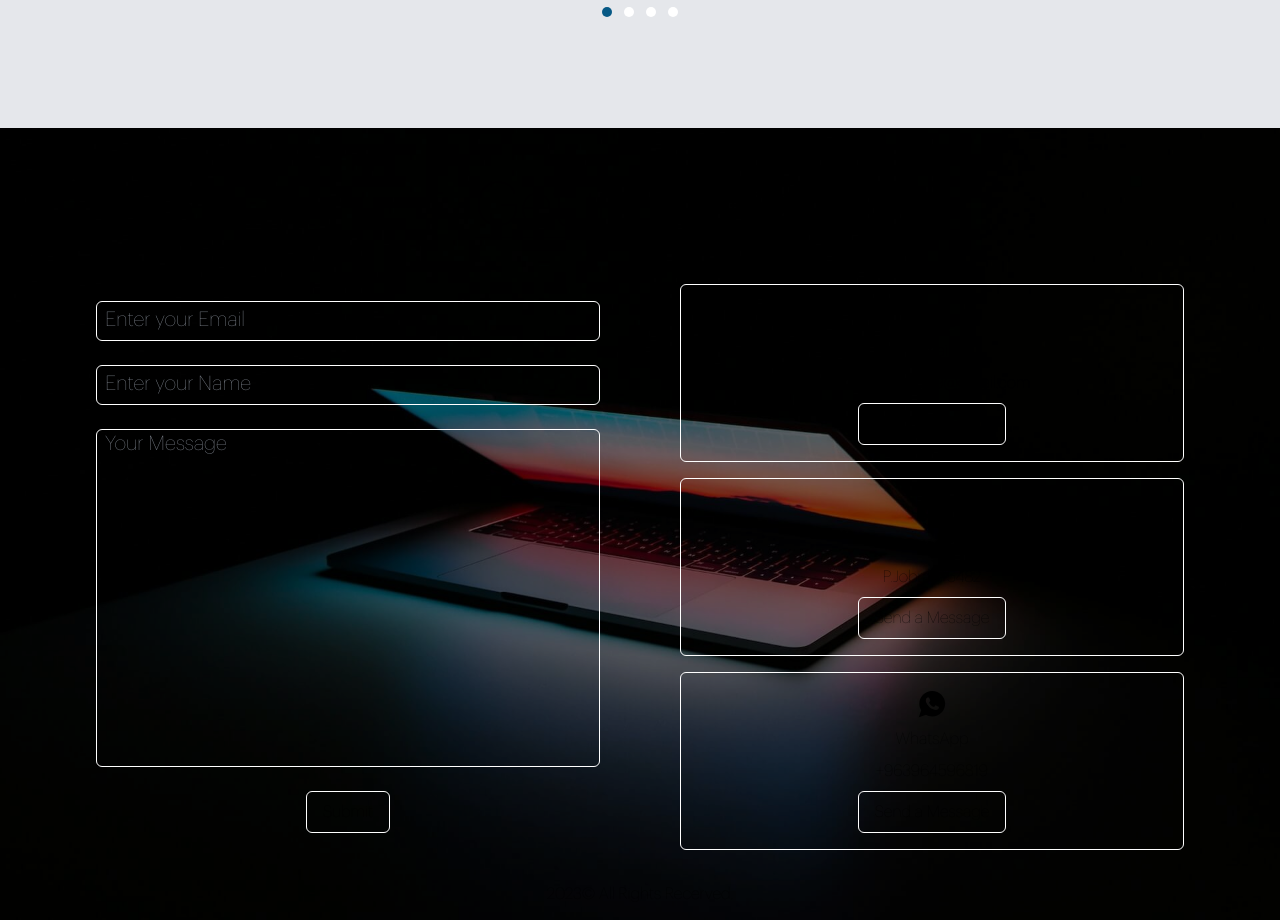
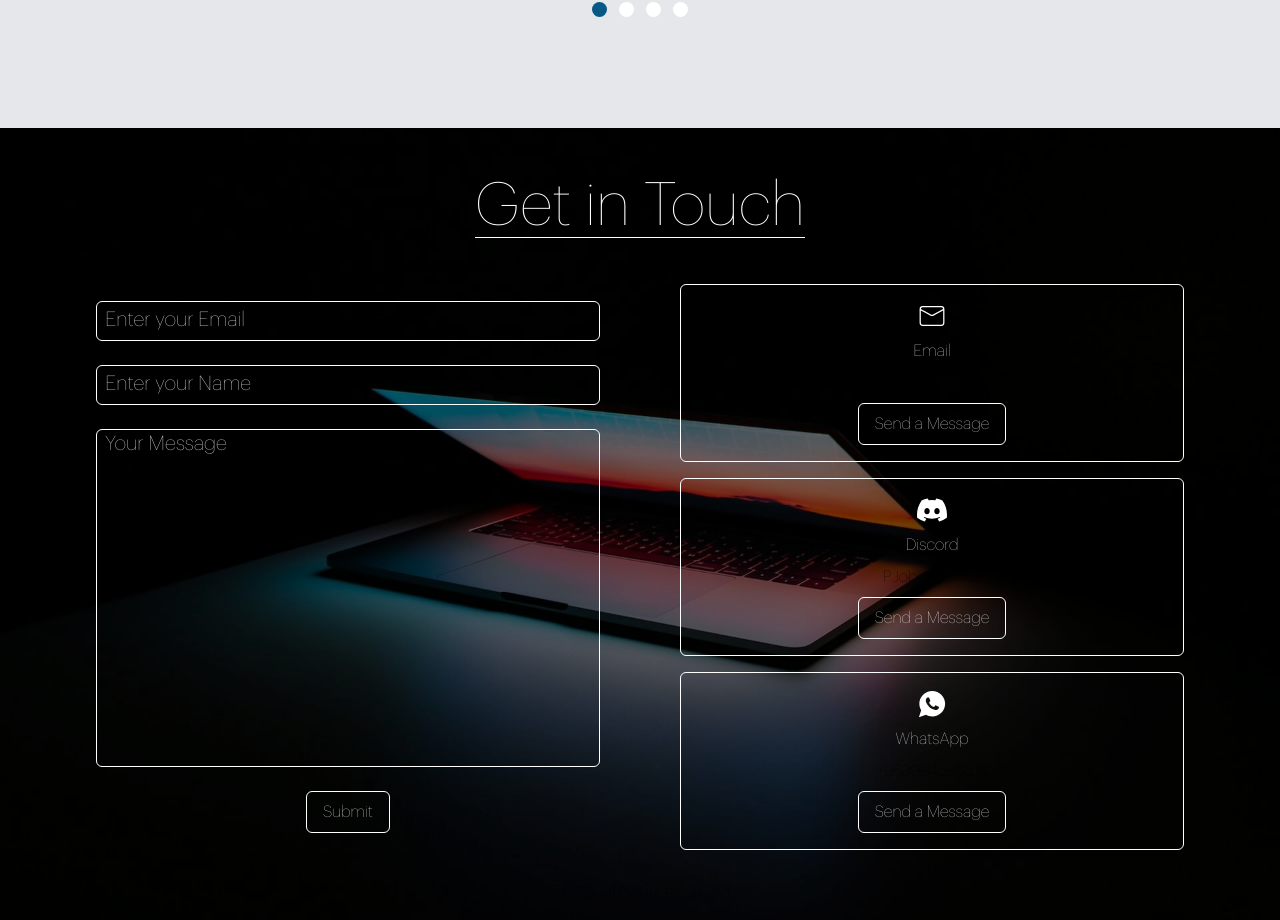
Before and after one commit to Odin0001/my-portfolio, a Next.js app: page /projects in a window 1280 px wide. Shown: the part 734-1654 px from the top of the page. Built offline with nearby package versions, Linux system fonts and the light colour scheme.

Commit message:
adding gigachat and fixing colors bugs

```diff
--- a/components/Footer.jsx
+++ b/components/Footer.jsx
@@ -32,7 +32,7 @@ const Footer = () => {
         className="absolute top-0 left-0 -z-10 brightness-50"
         alt="Footer Background"
       />
-      <h1 className="text-6xl text-center py-12 underline underline-offset-[12px] decoration-1">
+      <h1 className="text-6xl text-center text-white py-12 underline underline-offset-[12px] decoration-1">
         Get in Touch
       </h1>
       <div className="flex w-full justify-between item-start gap-20 md:flex-col px-24 md:px-12">
@@ -46,14 +46,14 @@ const Footer = () => {
             placeholder="Enter your Email"
             name="email"
             required
-            className="bg-transparent placeholder:text-xl w-full h-10 pl-2 border border-white rounded-md"
+            className="bg-transparent placeholder:text-xl placeholder:text-white placeholder:font-medium w-full h-10 pl-2 border border-white rounded-md"
           />
           <input
             type="text"
             placeholder="Enter your Name"
             name="name"
             required
-            className="bg-transparent placeholder:text-xl w-full h-10 pl-2 border border-white rounded-md"
+            className="bg-transparent placeholder:text-xl placeholder:text-white placeholder:font-medium w-full h-10 pl-2 border border-white rounded-md"
           />
           <textarea
             placeholder="Your Message"
@@ -61,45 +61,46 @@ const Footer = () => {
             rows="14"
             name="message"
             required
-            className="w-full bg-transparent resize-none pl-2 border border-white rounded-md placeholder:text-xl"
+            className="w-full bg-transparent resize-none pl-2 border border-white rounded-md placeholder:text-xl placeholder:text-white placeholder:font-medium"
           ></textarea>
-          <button className="border border-white px-4 py-2 rounded-md bg-transparent hover:text-black hover:bg-white hover:font-bold transition duration-300 ease">
+          <button className="border border-white px-4 py-2 rounded-md bg-transparent text-white hover:text-black hover:bg-white hover:font-bold transition duration-300 ease">
             Submit
           </button>
         </form>
+
         <div className="flex flex-1 flex-col justify-center items-center gap-4">
           <div className="w-full flex flex-col justify-center items-center gap-2 border border-white rounded-md py-4">
-            <CiMail size={30} />
-            <span>Email</span>
+            <CiMail size={30} className="text-white" />
+            <span className="text-white">Email</span>
             <p>philipjobran009@gmail.com</p>
             <a href="mailto:philipjobran009@gmail.com" target={"_blank"}>
-              <button className="border border-white py-2 px-4 bg-transparent rounded-md hover:text-black hover:bg-white hover:font-bold transition duration-300 ease">
+              <button className="border border-white py-2 px-4 bg-transparent rounded-md text-white hover:text-black hover:bg-white hover:font-bold transition duration-300 ease">
                 Send a Message
               </button>
             </a>
           </div>
           <div className="w-full flex flex-col justify-center items-center gap-2 border border-white rounded-md py-4">
-            <BsDiscord size={30} />
-            <span>Discord</span>
+            <BsDiscord size={30} className="text-white" />
+            <span className="text-white">Discord</span>
             <p>P.Jobran#5482</p>
             <a
               href="https://discordapp.com/users/[892862766354935828]"
               target={"_blank"}
             >
-              <button className="border border-white py-2 px-4 bg-transparent rounded-md hover:text-black hover:bg-white hover:font-bold transition duration-300 ease">
+              <button className="border border-white py-2 px-4 bg-transparent rounded-md text-white hover:text-black hover:bg-white hover:font-bold transition duration-300 ease">
                 Send a Message
               </button>
             </a>
           </div>
           <div className="w-full flex flex-col justify-center items-center gap-2 border border-white rounded-md py-4">
-            <IoLogoWhatsapp size={30} />
-            <span>WhatsApp</span>
+            <IoLogoWhatsapp size={30} className="text-white" />
+            <span className="text-white">WhatsApp</span>
             <p>+963964596819</p>
             <a
               href="https://api.whatsapp.com/send?phone+963964596819"
               target={"_blank"}
             >
-              <button className="border border-white py-2 px-4 bg-transparent rounded-md hover:text-black hover:bg-white hover:font-bold transition duration-300 ease">
+              <button className="border border-white py-2 px-4 bg-transparent rounded-md text-white hover:text-black hover:bg-white hover:font-bold transition duration-300 ease">
                 Send a Message
               </button>
             </a>
--- a/components/Project.jsx
+++ b/components/Project.jsx
@@ -8,7 +8,7 @@ import "swiper/css/pagination";
 import nutritionists from "../public/lha-nutritionists.png";
 import kitchen from "../public/lha-kitchen.png";
 import imdb from "../public/imdb.png";
-import gigachat from '../public/gigachat.jpeg'
+import gigachat from '../public/gigachat.jpg'
 
 const projectData = [
   {
@@ -33,11 +33,11 @@ const projectData = [
     github: "https://github.com/Odin0001/IMDB",
   },
   {
-    title: 'GigaChat',
+    title: "Gigachat",
     img: gigachat,
-    desc: 'Websockets With Express Server',
-    link: 'https://gigachat-5ug4.onrender.com',
-    github: 'https://github.com/Odin0001/Gigachat'
+    desc: "Websockets With Express Server",
+    link: "https://gigachat-5ug4.onrender.com",
+    github: "https://github.com/Odin0001/Gigachat",
   },
 ];
 
@@ -45,7 +45,7 @@ const Project = () => {
   return (
     <Swiper
       spacebetween={10}
-      freemode={true}
+      freemode='true'
       pagination={{
         clickable: true,
       }}
@@ -55,15 +55,13 @@ const Project = () => {
         "--swiper-pagination-color": "#075985",
         "--swiper-pagination-bullet-inactive-color": "#fff",
         "--swiper-pagination-bullet-inactive-opacity": "1",
-        "--swiper-pagination-bullet-size": "10px",
+        "--swiper-pagination-bullet-size": "15px",
         "--swiper-pagination-bullet-horizontal-gap": "6px",
       }}
     >
       {projectData.map((item, index) => (
         <SwiperSlide key={index}>
-          <a
-            href={item.link}
-            target="_blank"
+          <div
             className="w-full h-[50vh] sm:h-[20vh] sm:mt-28 rounded-md flex justify-center items-center overflow-hidden sm:flex-col gap-x-6 sm:gap-x-0 group cursor-pointer relative"
           >
             <div className="flex items-center justify-center relative overflow-hidden w-full h-full group">
@@ -101,7 +99,7 @@ const Project = () => {
                 </h3>
               </div>
             </div>
-          </a>
+          </div>
         </SwiperSlide>
       ))}
     </Swiper>
```
